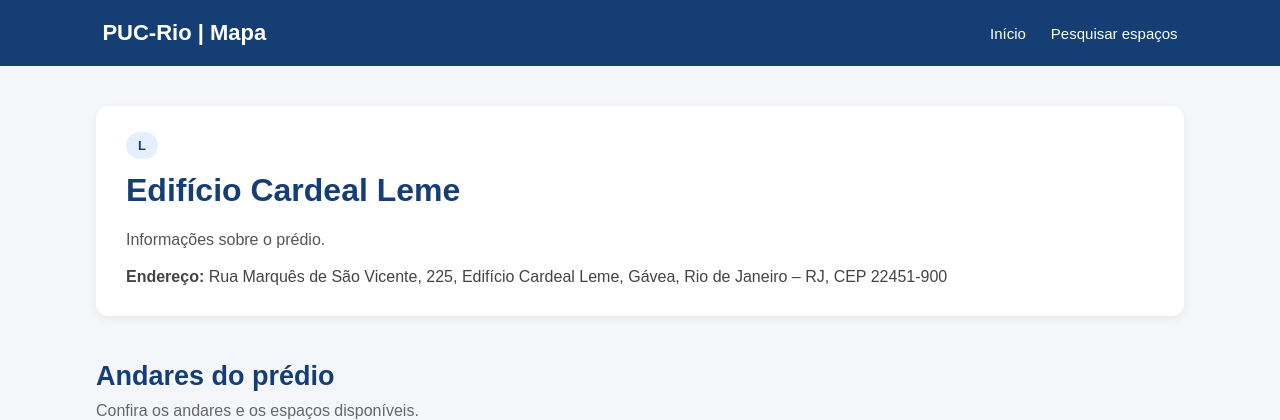
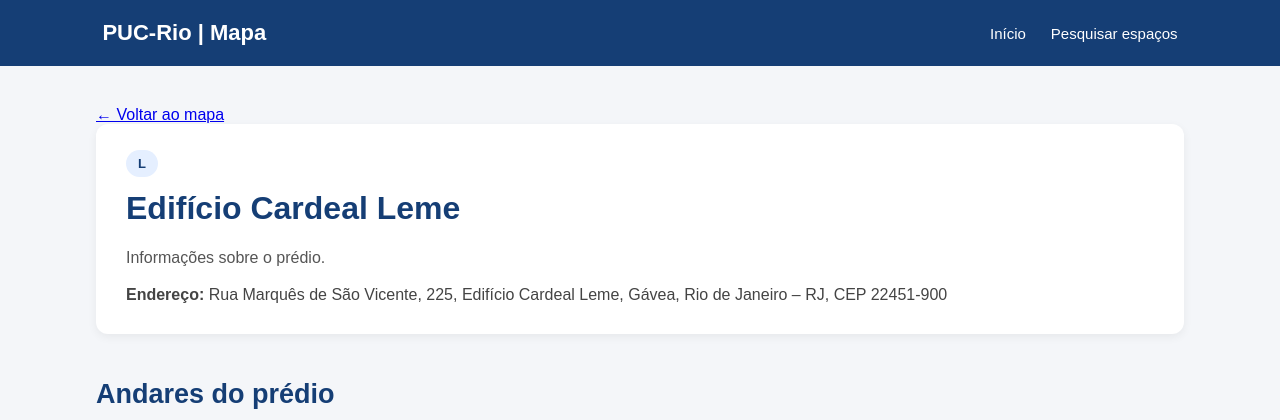
Before and after one commit to sombercrane/ENG4021-33D-2026.2-repo-grupo-6, a Django app: page /predio/1/ in a window 1280 px wide. Shown: the top 420 px of the page. Run offline with Django 5.2, Linux system fonts and the light colour scheme; data comes from the database, SQL or seed files in the repository; data that the repository does not hold is empty.

Commit message:
Voltar ao mapa nas telas de detalhes

```diff
--- a/Aplicativo/templates/espaco.html
+++ b/Aplicativo/templates/espaco.html
@@ -10,7 +10,7 @@
 {% block conteudo %}
 <article class="espaco-detalhe" aria-labelledby="nome-espaco">
     <nav aria-label="Navegação do espaço">
-        <a href="{% url 'search' %}" class="espaco-voltar">← Voltar para a pesquisa</a>
+        <a href="{% url 'mapa' %}" class="espaco-voltar">← Voltar ao mapa</a>
     </nav>
 
     <div class="espaco-cabecalho">
--- a/Aplicativo/templates/predio.html
+++ b/Aplicativo/templates/predio.html
@@ -21,7 +21,11 @@
         </nav>
     </header>
 
-    <main class="container">
+      <main class="container">
+
+        <nav aria-label="Navegação do prédio">
+            <a href="{% url 'mapa' %}">← Voltar ao mapa</a>
+        </nav>
 
         <section class="informacoes-predio">
 
```
